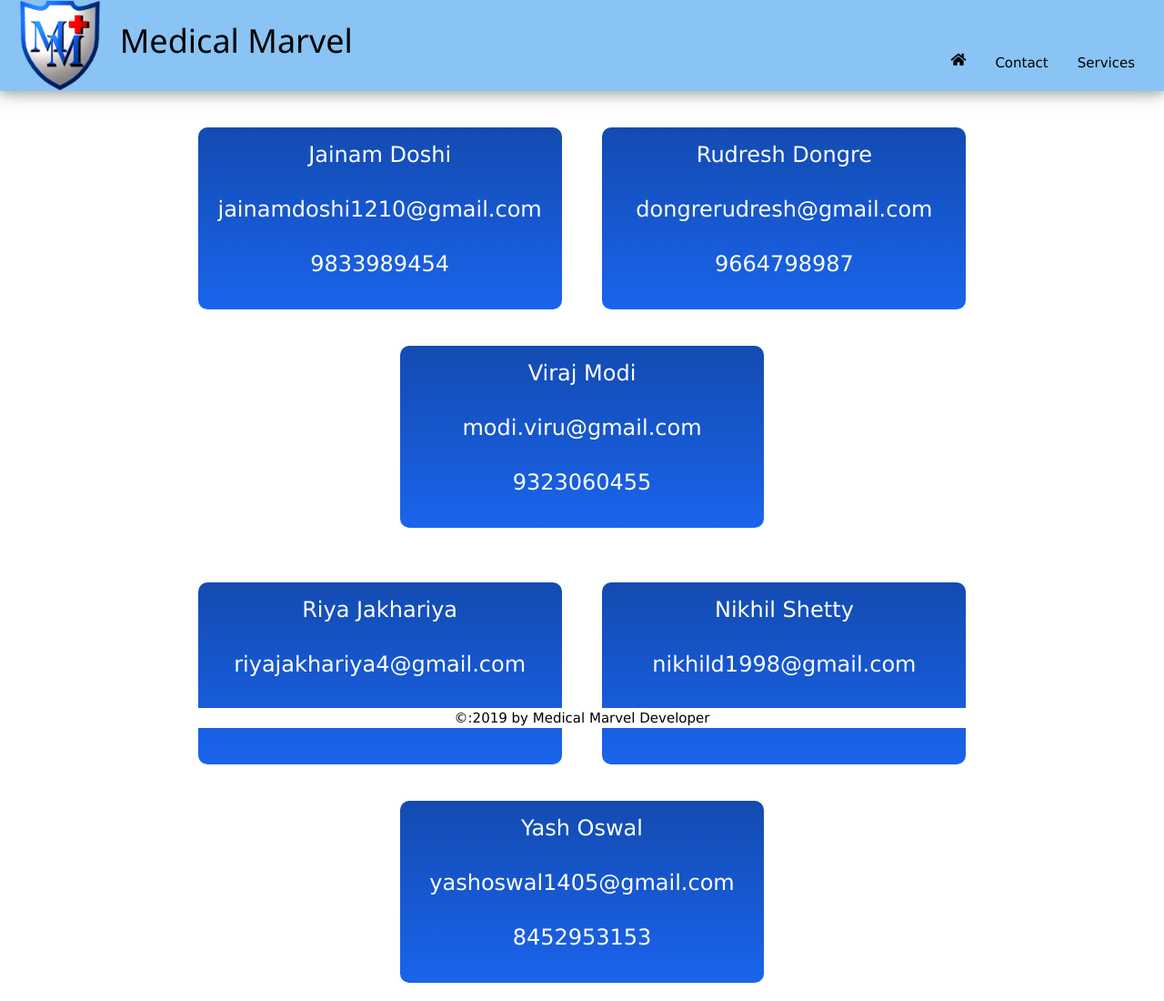
After one commit to medical-marvel/Website, a PHP site: page /ContactUs.php in a window 1280 px wide. The commit adds this page. Shown: the whole page at 91% size. Run offline with PHP 8.4, Linux system fonts and the light colour scheme; some libraries are stand-ins or nearby versions.

Commit message:
Contact Us page added

```diff
--- /dev/null
+++ b/ContactUs.php
@@ -0,0 +1,64 @@
+<?php
+require_once 'Header.php';
+?>
+<!DOCTYPE html>
+<head>
+	<link rel="stylesheet" type="text/css" href="css/ContactUs.css">
+</head>
+<body>
+	<!-- Header section -->
+	<!-- Card section -->
+	<div class="cards">
+		<ul class="grid">
+			<li>
+                <div class="box">
+                Jainam Doshi<br>
+                jainamdoshi1210@gmail.com<br>
+                9833989454<br>
+                </div>
+			</li>
+			<li>
+                <div class="box">
+                Rudresh Dongre<br>
+                dongrerudresh@gmail.com<br>
+                9664798987<br>
+                </div>
+			</li>
+			<li>
+                <div class="box">
+                Viraj Modi<br>
+                modi.viru@gmail.com<br>
+                9323060455<br>
+                </div>
+			</li>
+        </ul>
+        <ul class="grid">
+			<li>
+                <div class="box">
+                Riya Jakhariya<br>
+                riyajakhariya4@gmail.com<br>
+                8485899046<br>
+                </div>
+			</li>
+			<li>
+                <div class="box">
+                Nikhil Shetty<br>
+                nikhild1998@gmail.com<br>
+                8169840955<br>
+                </div>
+			</li>
+			<li>
+                <div class="box">
+                Yash Oswal<br>
+                yashoswal1405@gmail.com<br>
+                8452953153<br>
+                </div>
+			</li>
+		</ul>
+	</div>
+	<!-- Footer section -->
+	<div class="footer">
+		&copy:2019 by Medical Marvel Developer
+	</div>
+</body>
+</html>
--- a/Header.php
+++ b/Header.php
@@ -67,7 +67,7 @@
 		<h1 class="w3-bar-item ">Medical Marvel</h1>
 		<div style="margin-top: 50px; ">
 			<a style="text-decoration: none;" class="w3-bar-item w3-right w3-right" href="">Services</a>
-			<a style="text-decoration: none;" class="w3-bar-item w3-right w3-right" href="">Contact</a>
+			<a style="text-decoration: none;" class="w3-bar-item w3-right w3-right" href="ContactUs.php">Contact</a>
 			<a style="text-decoration: none;" href="LabMain.php"><i class="fa fa-home w3-bar-item w3-right w3-right" ></i></a>
 			<a id="logoutdisplay" style="text-decoration: none; display: none;" class="w3-bar-item w3-right w3-right" onclick="logout()" href="Login.php">Logout</a>
 
--- a/LabMain.php
+++ b/LabMain.php
@@ -4,14 +4,10 @@ require_once 'Header.php';
 <!DOCTYPE html>
 <head>
 	<link rel="stylesheet" type="text/css" href="css/LabMain.css">
-<script type="text/javascript">
-</script>
 </head>
 <body>
 	<!-- Header section -->
 	<!-- Card section -->
-	<script type="text/javascript">
-	</script>
 	<div class="cards">
 		<ul class="grid">
 			<li>
@@ -40,7 +36,6 @@ require_once 'Header.php';
 			</li>
 		</ul>
 	</div>
-
 	<!-- Footer section -->
 	<div class="footer">
 		&copy:2019 by Medical Marvel Developer
--- /dev/null
+++ b/css/ContactUs.css
@@ -0,0 +1,57 @@
+.cards{
+	max-width:1500px;
+	margin:0 auto;
+	padding: 0% 2%;
+}
+
+.grid{
+	margin:20px 0 0 0;
+	padding: 0;
+	list-style: none;
+	display: block;
+	text-align: center;
+	width:100%;
+}
+
+.grid:after{
+	clear: both;
+}
+
+.grid:after , .grid:before{
+	content: "";
+	display: table;
+}
+
+.grid li{
+	width:400px;
+	height:200px;
+	display: inline-block;
+	margin:20px;
+}
+
+.box
+{
+	width:100%;
+	height: 100%;
+	position:relative;
+	cursor: pointer;
+	border-radius: 10px;
+	transition: 0.3s ease-in-out;
+	background:linear-gradient(#134bb1,#1a64ec);
+	background-size: cover;
+	text-align: middle;
+	vertical-align: middle;
+    color: white;
+    line-height: 60px;
+	text-decoration: none;
+    font-size: 24px;
+}
+
+.box:hover{
+	transform: scale(1.05);
+}
+
+a
+{
+	text-decoration: none;
+}
```
